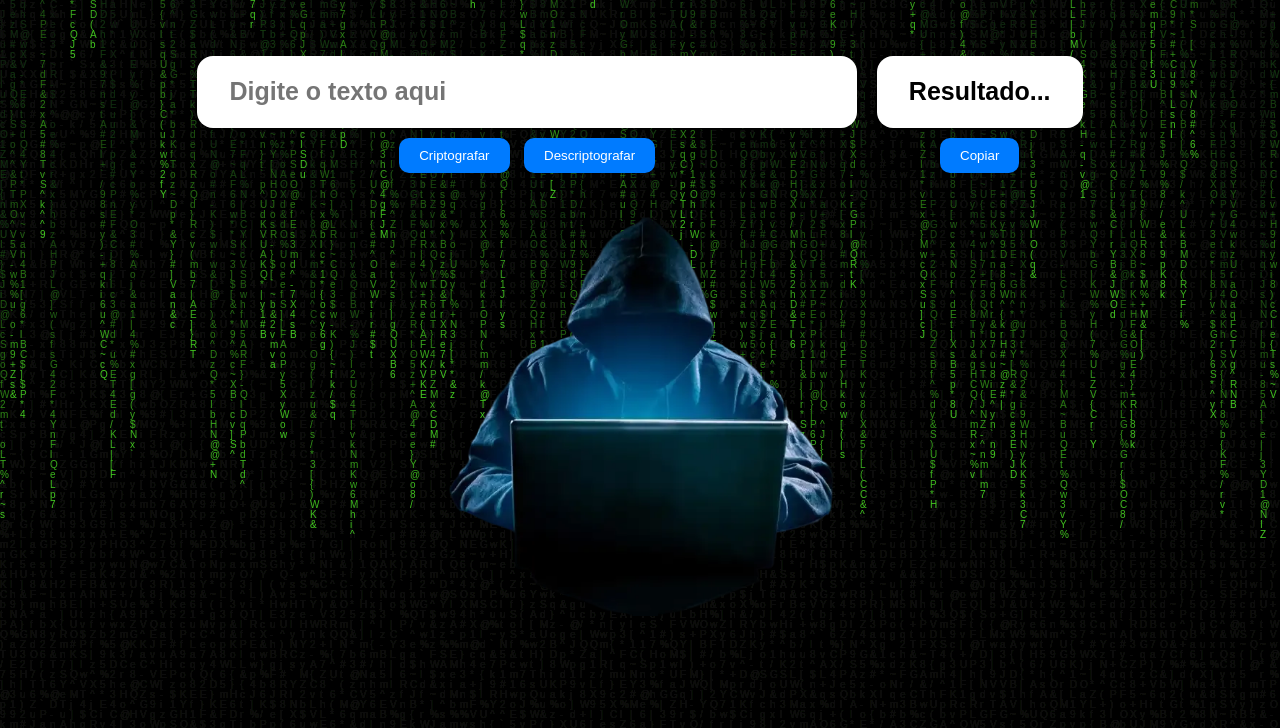
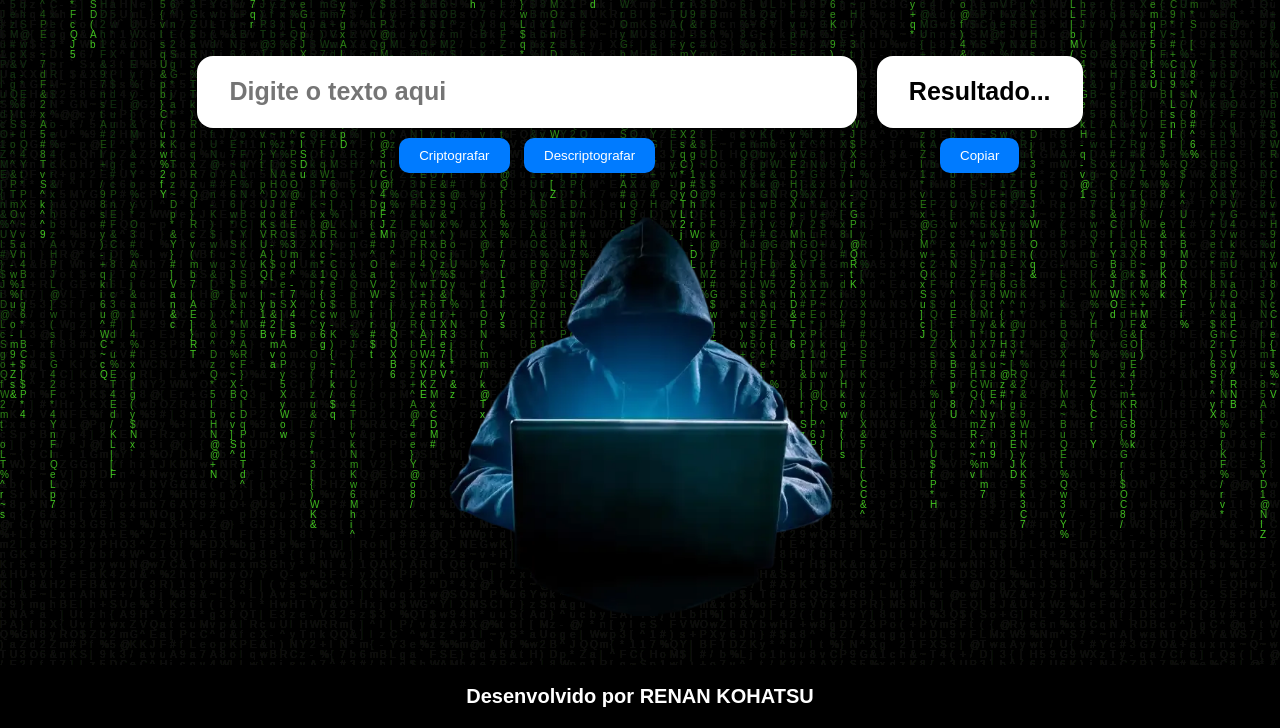
Before and after one commit to KohatsuRK/decodificador.github.io, a plain HTML site: page index.html in a window 1280 px wide. Shown: the part 72-800 px from the top of the page. Drawn offline with Linux system fonts and the light colour scheme.

Commit message:
adcionando footer

```diff
--- a/index.html
+++ b/index.html
@@ -31,7 +31,9 @@
             </div>
         </div>
     </main>
-    <footer></footer>
+    <footer>
+        <h1 class="by_rk">Desenvolvido por RENAN KOHATSU</h1>
+    </footer>
     <canvas id="c"></canvas>
     <script src="app.js"></script>
     <script src="arte.js"></script>
--- a/style.css
+++ b/style.css
@@ -24,7 +24,7 @@ canvas {
     left: 0;
     width: 100%;
     height: 100%;
-    z-index: -1; /* Para que o canvas fique atrás dos outros elementos */
+    z-index: -1;
 }
 
 
@@ -155,6 +155,17 @@ p {
     margin-top: 20px;
 }
 
+footer {
+    background-color: #000; /* Cor de fundo para o footer */
+    color: #fff; /* Cor do texto no footer (branco) */
+    text-align: center; /* Centralizar o texto */
+    padding: 20px; /* Adicionar espaço interno */
+    position: fixed; /* Fixar o footer na parte inferior da tela */
+    left: 0; /* Alinhar o footer à esquerda */
+    bottom: 0; /* Alinhar o footer ao final da página */
+    width: 100%; /* Tornar o footer amplo */
+    font-size:  0.625rem;
+}
 
 
 @media (max-width: 1200px) {
@@ -188,4 +199,7 @@ p {
         max-width: 100%;
         height: auto;
     }
+    footer {
+        font-size:  0.625rem; /* Reduzir o tamanho da fonte para dispositivos menores */
+    }
 }
```
